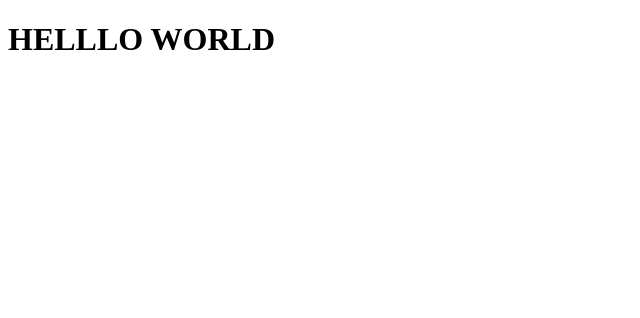
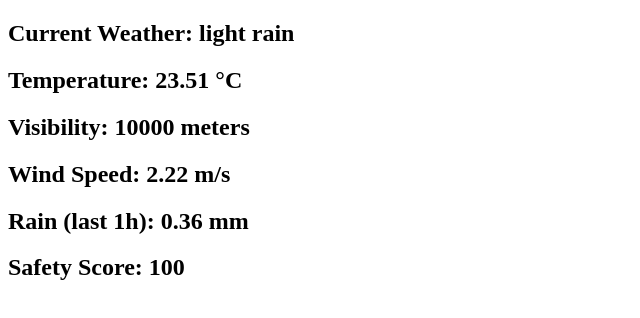
Before and after one commit to MohamedHassan-17/Transportation, a website: page public/index.html in a window 1280 px wide. Shown: the whole page, without its empty margins (0-640 px from the left). Drawn offline with Linux system fonts and the light colour scheme.

Commit message:
created new branch and added weather stats and safety score

```diff
--- a/public/index.html
+++ b/public/index.html
@@ -6,7 +6,9 @@
     <title>Document</title>
 </head>
 <body>
-    <h1>HELLLO WORLD</h1>
+
+    <div id="weather"></div>
+    <div id="score"></div>
     <script src="script.js" ></script>
 </body>
 </html>
--- a/public/script.js
+++ b/public/script.js
@@ -1,6 +1,3 @@
-console.log("Script loaded successfully.");
-
-
 // fetch("https://api.openweathermap.org/data/2.5/weather?lat=0.3292983698614523&lon=32.581971758913134&appid=0dd8df51c1a419728574563e410d9fde")
 //   .then(res => {
 //     if (!res.ok) {
@@ -13,20 +10,75 @@ console.log("Script loaded successfully.");
 //   console.log("FETCHED DATA:", data);
 // })
 
+
+
 //   .catch(err => {
 //     console.error("FETCH ERROR:", err);
 //   });
+let weatherInfo ;
+const weatherDiv = document.getElementById("weather");
+const scoreDiv = document.getElementById("score");
+
+// calculate how is the weather at the location
+
+
+
+
 
 fetch("seejson.txt")
   .then(res => res.json())
   .then(data => {
     console.log("LOCAL JSON:", data);
+    weatherInfo = data;
     checkWeather(data);
   })
   .catch(err => console.error("Error loading local JSON:", err));
 
 
  function checkWeather(data) {
+  let score= 100;
     const weatherDescription = data.weather[0].description;
-    console.log("Current weather description:", weatherDescription);
- }
+    const temperatureK = data.main.temp;
+    const temperatureC = (temperatureK - 273.15).toFixed(2);
+    const visibility = data.visibility;
+    const windSpeed = data.wind.speed;
+    const rain1h = data.rain ? data.rain["1h"] || 0 : 0;
+
+    weatherDiv.innerHTML = `<h2>Current Weather: ${weatherDescription}</h2>
+                            <h2>Temperature: ${temperatureC} °C</h2>
+                            <h2>Visibility: ${visibility} meters</h2>
+                            <h2>Wind Speed: ${windSpeed} m/s</h2>
+                            <h2>Rain (last 1h): ${rain1h} mm</h2>`;
+
+    if (Number(visibility) < 3000) {
+      score -= 45;
+    }
+    else if (Number(visibility) < 5000) {
+      score -= 20;
+    }
+    else if (Number(visibility) < 8000) {
+      score -= 5;
+    }
+
+    if (Number(windSpeed) > 10) {
+      score -= 45;
+    }
+    else if (Number(windSpeed) >= 7) {
+      score -= 25;
+    }
+    else if (Number(windSpeed) >= 4) {
+      score -= 10;
+    }
+
+    if (rain1h > 2) {
+      score -= 40;
+    }
+    else if (rain1h > 1) {
+      score -= 20;
+    }
+    else if (rain1h > 0.5) {
+      score -= 10;
+    }
+scoreDiv.innerHTML = `<h2>Safety Score: ${score}</h2>`;
+
+  }
```
Also changed, not shown: 1 other file.
